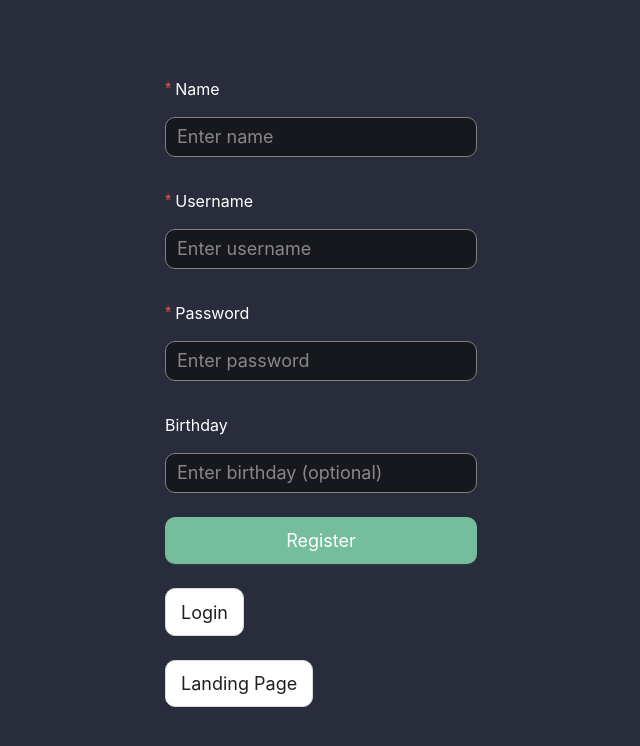
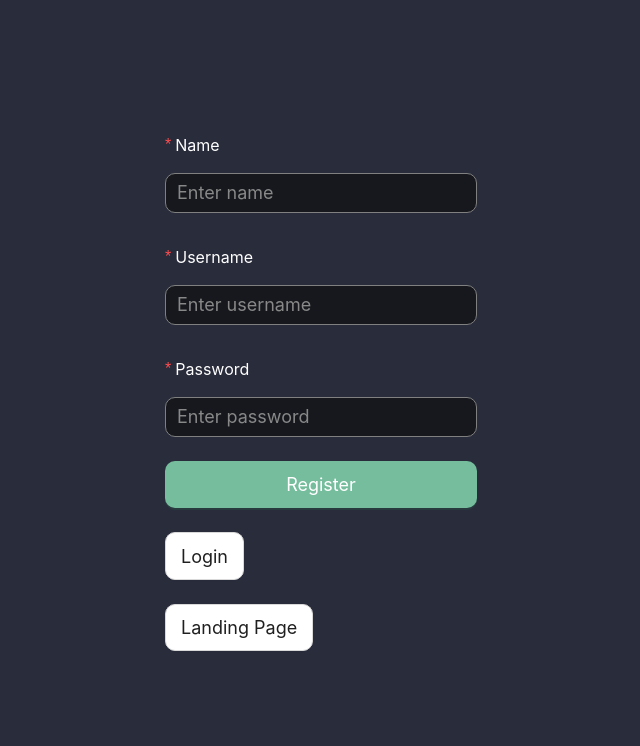
Before and after one commit to ermin-mumic/SoPra_Client, a Next.js app: page /register in a window 1280 px wide. Shown: the top 746 px of the page, without its empty margins (319-959 px from the left). Built offline with nearby package versions, Linux system fonts and the light colour scheme; no server answers; what @ant-design/nextjs-registry would draw is missing.

Commit message:
added code to [id]/page.tsx

```diff
--- a/app/register/page.tsx
+++ b/app/register/page.tsx
@@ -111,12 +111,6 @@ const Register: React.FC = () => { // defines a React component Register that re
                 >
                     <Input placeholder="Enter password" />
                 </Form.Item>
-                <Form.Item
-                    name="birthday"
-                    label="Birthday"
-                >
-                    <Input placeholder="Enter birthday (optional)" />
-                </Form.Item>
                 <Form.Item>
                     <Button type="primary" htmlType="submit" className="register-button">
                         Register
```
